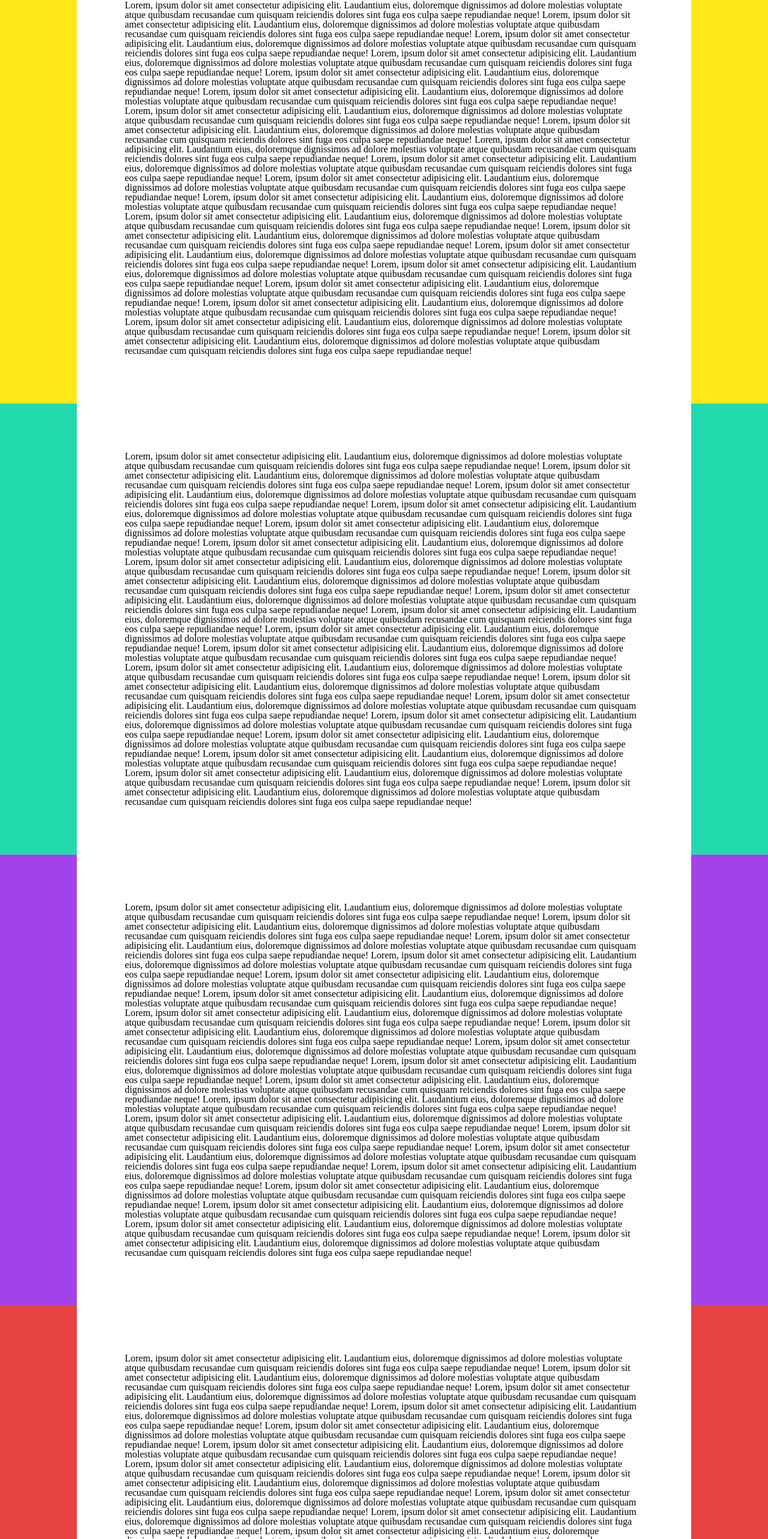
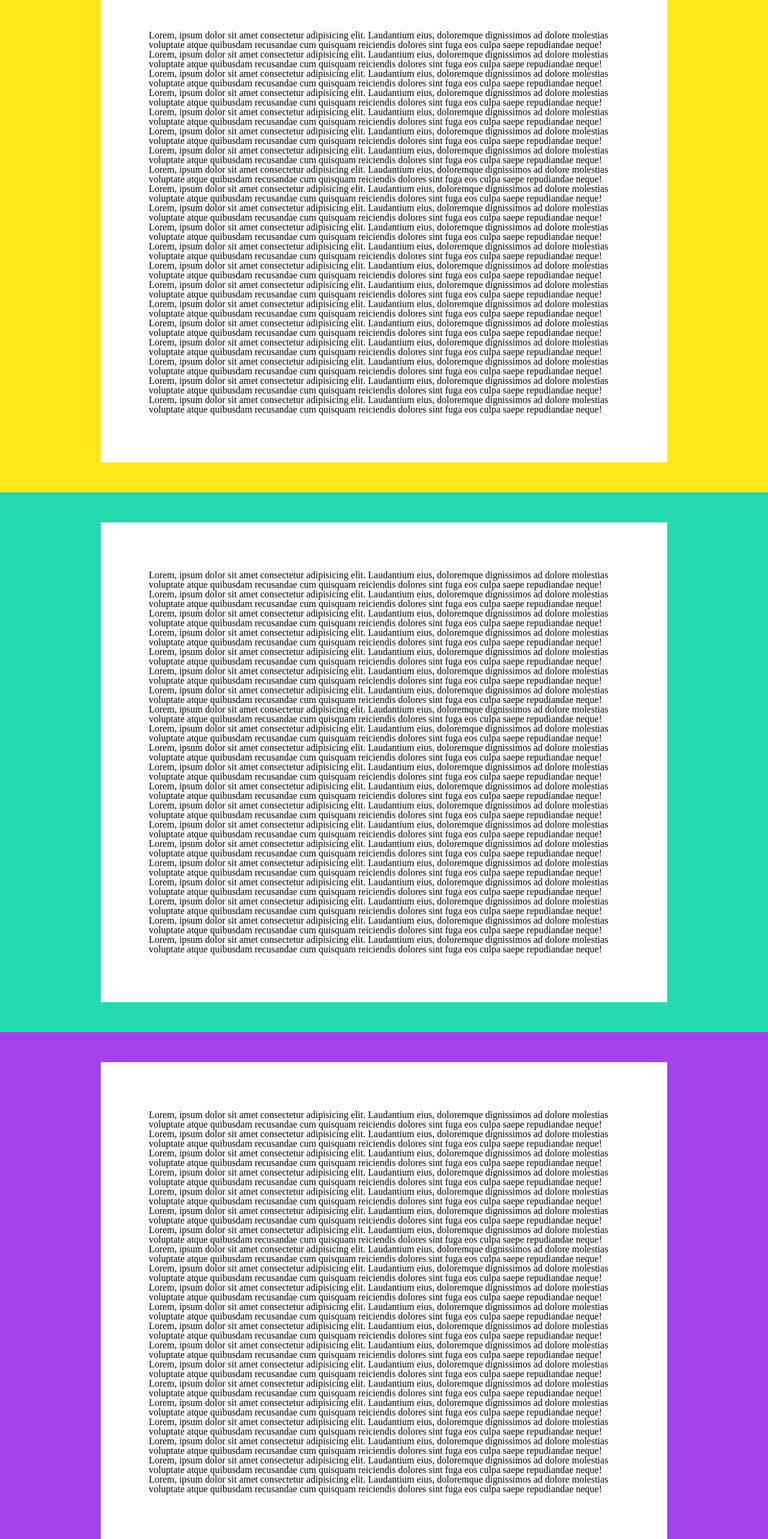
Before and after one commit to ehfdl/celebfive, a React (Create React App) app: page / in a window 1280 px wide. Shown: the part 165-2731 px from the top of the page at 60% size. Built offline with nearby package versions, Linux system fonts and the light colour scheme.

Commit message:
:lipstick:  design (HistoryInfo) edit design
-HistoryInfo에 backgroundColor prop을 내려 색깔을 바꿉니다

by @Hah-nna

```diff
--- a/src/components/HistoryInfo.tsx
+++ b/src/components/HistoryInfo.tsx
@@ -1,65 +1,35 @@
-import React from "react";
 import styled from "styled-components";
 import HistoryCard from "./HistoryCard";
-import { Fade } from "react-awesome-reveal";
+import CustomButton from "../UI/CustomButton";
+import HistoryBox from "../UI/HistoryBox";
 
 export const HistoryInfo = () => {
   return (
     <>
-      <HistorySectionCorea>
+      <HistoryBox>
         <HistoryCard />
-      </HistorySectionCorea>
-      <HistorySectionJosun>
+      </HistoryBox>
+      <HistoryBox backgroundColor={"#23daaf"}>
         <HistoryCard />
-      </HistorySectionJosun>
-      <HistorySectionIljea>
+      </HistoryBox>
+      <HistoryBox backgroundColor={"#a143e8"}>
         <HistoryCard />
-      </HistorySectionIljea>
-      <HistorySectionModern>
+      </HistoryBox>
+      <HistoryBox backgroundColor={"#e84343"}>
         <HistoryCard />
-      </HistorySectionModern>
+      </HistoryBox>
+      <ButtonBox>
+        <CustomButton>테스트 하러가기</CustomButton>
+      </ButtonBox>
     </>
   );
 };
 
-const HistorySectionCorea = styled.div`
+const ButtonBox = styled.div`
   display: flex;
-  flex-direction: column;
-  background-color: #ffe818;
-  height: 50%;
-  width: 100%;
+  justify-content: center;
   align-items: center;
-  justify-content: center;
-`;
-
-const HistorySectionJosun = styled.div`
-  display: flex;
-  flex-direction: column;
-  background-color: #23daaf;
-  height: 50%;
-  width: 100%;
-  align-items: center;
-  justify-content: center;
-`;
-
-const HistorySectionIljea = styled.div`
-  display: flex;
-  flex-direction: column;
-  background-color: #a143e8;
-  height: 50%;
-  width: 100%;
-  align-items: center;
-  justify-content: center;
-`;
-
-const HistorySectionModern = styled.div`
-  display: flex;
-  flex-direction: column;
-  background-color: #e84343;
-  height: 50%;
-  width: 100%;
-  align-items: center;
-  justify-content: center;
+  margin-top: 1.5rem;
 `;
 
 export default HistoryInfo;
```
